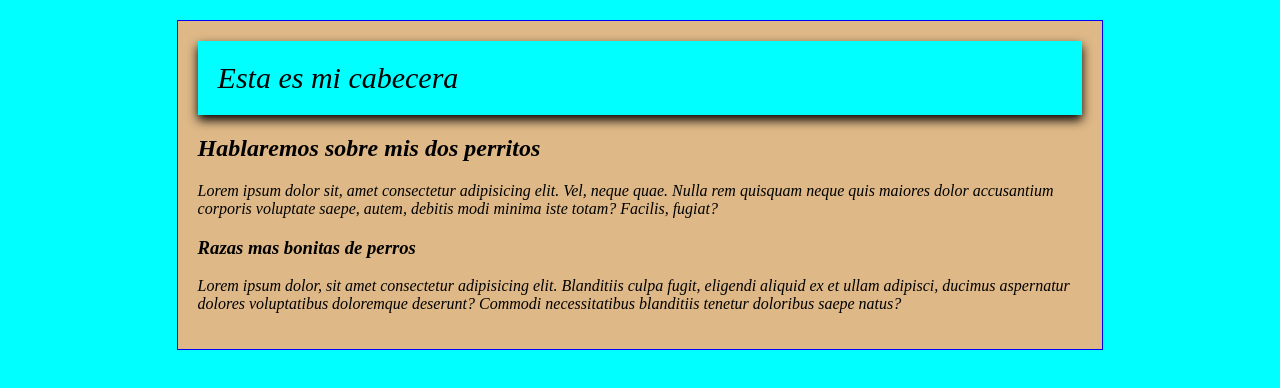
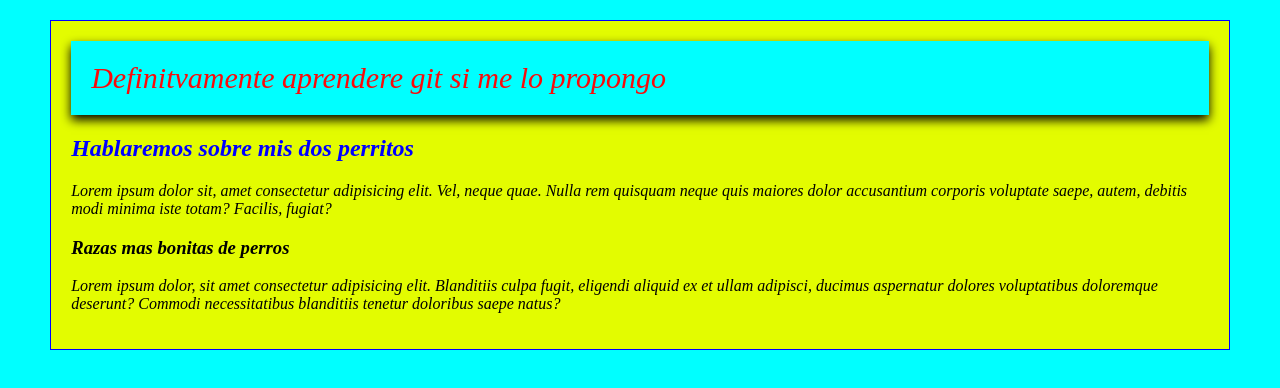
Before and after one commit to D3v3l0perXZ10/blog_site_Carlos_Cortez, a plain HTML site: page index.html in a window 1280 px wide. Drawn offline with Linux system fonts and the light colour scheme.

Commit message:
Modificamos el h2, color de fondo y letra bonito al encabezado y modificamos el index.html

```diff
--- a/css/estilos.css
+++ b/css/estilos.css
@@ -3,17 +3,19 @@ body{
     font-style: italic ;
 }
 .main{
-    width: 70%;
+    width: 90%;
     margin: 20px auto;
     border: 1px solid blue;
     padding: 20px;
-    background-color: burlywood ;
+    background-color: rgb(227, 252, 0);
 }
 h2{
 margin-top: 0px;
+color: blue;
 }
 .encabezado{
     background-color: cyan;
+    color: hsl(0, 96%, 51%);
     padding: 20px;
     margin-bottom: 20px;
     font-size: 30px;
--- a/index.html
+++ b/index.html
@@ -9,7 +9,7 @@
 <body>
     <div class="main">
         <div class="encabezado">
-          Esta es mi cabecera
+          Definitvamente aprendere git si me lo propongo
         </div>
 <h2>Hablaremos sobre mis dos perritos</h2>
 <p>Lorem ipsum dolor sit, amet consectetur adipisicing elit. Vel, neque quae. Nulla rem quisquam neque quis maiores dolor accusantium corporis voluptate saepe, autem, debitis modi minima iste totam? Facilis, fugiat?</p>
```
